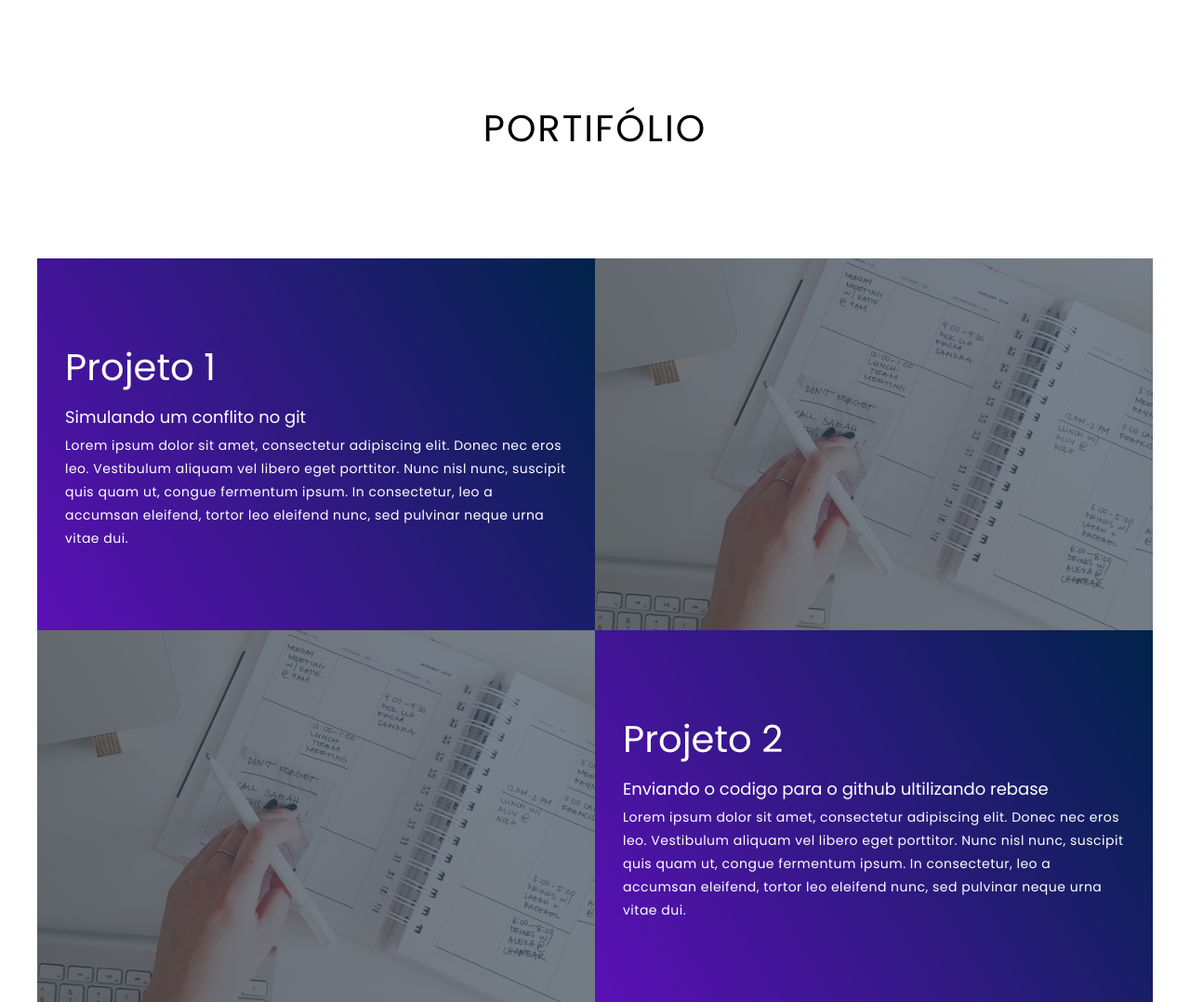
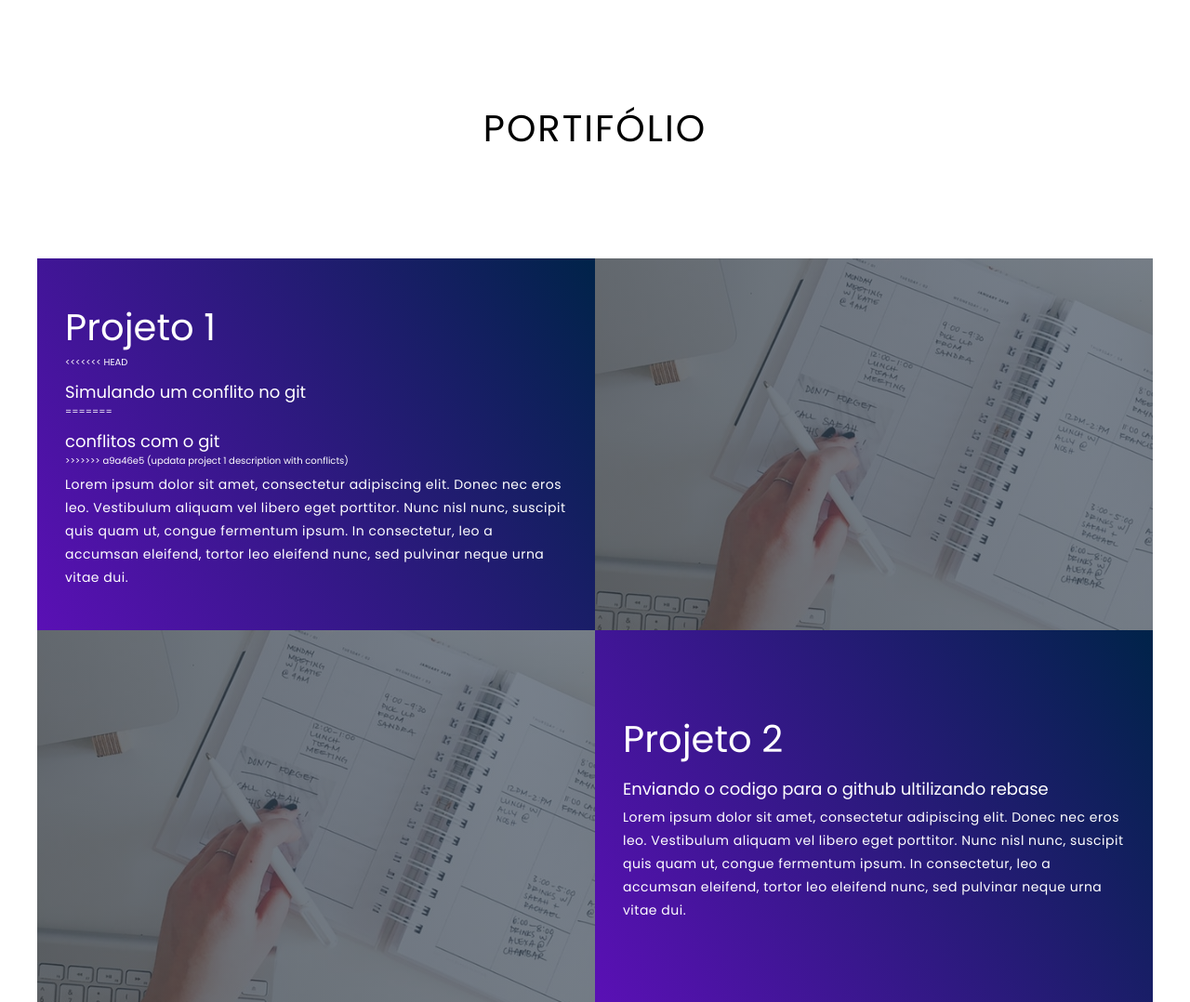
Before and after one commit to JeanKolberg/portifolio-Jean, a plain HTML site: page index.html in a window 1280 px wide. Shown: the part 897-1975 px from the top of the page at 93% size. Drawn offline with Linux system fonts and the light colour scheme.

Commit message:
updata project 1 description with conflicts

```diff
--- a/index.html
+++ b/index.html
@@ -29,7 +29,11 @@
                 <div class="project-item">
                     <div class="project-info">
                         <h1>Projeto 1</h1>
+<<<<<<< HEAD
                         <h2>Simulando um conflito no git</h2>
+=======
+                        <h2>conflitos com o git</h2>
+>>>>>>> a9a46e5 (updata project 1 description with conflicts)
                         <p>Lorem ipsum dolor sit amet, consectetur adipiscing elit. Donec nec eros leo. Vestibulum
                             aliquam vel libero eget porttitor. Nunc nisl nunc, suscipit quis quam ut, congue fermentum
                             ipsum. In consectetur, leo a accumsan eleifend, tortor leo eleifend nunc, sed pulvinar neque
```
